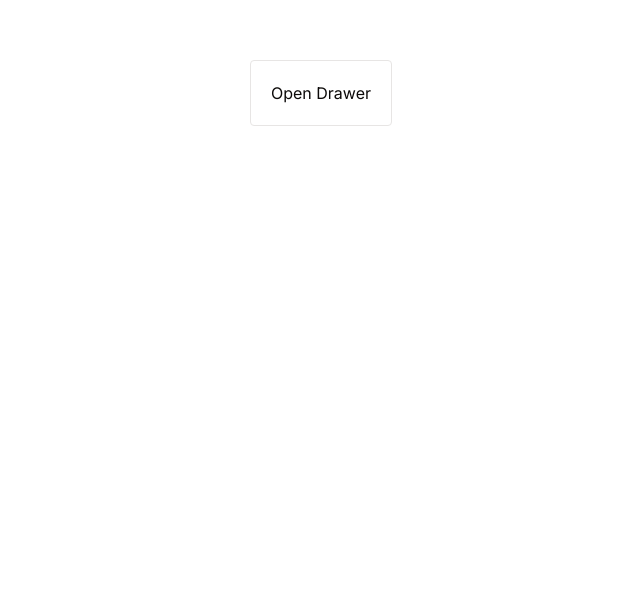
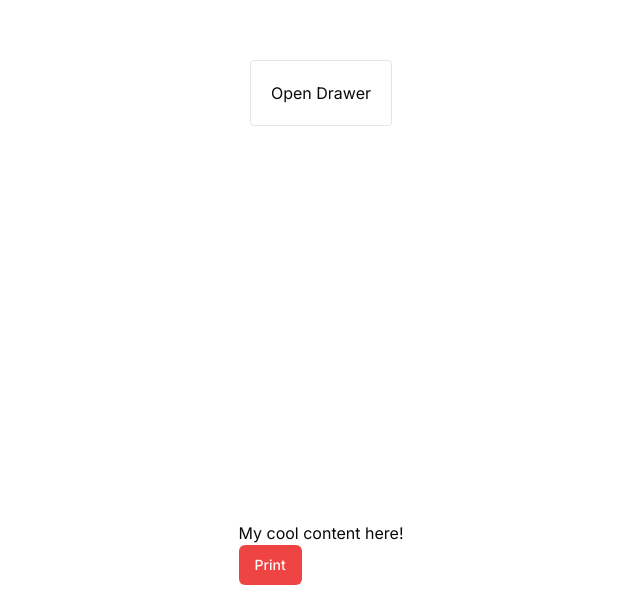
Before and after one commit to ifshad/shadcn-practise, a Next.js app: page / in a window 1280 px wide. Shown: the part 2711-3316 px from the top of the page, without its empty margins (319-959 px from the left). Before the commit the page ends 3224 px from the top, so only its background shows below. Built offline with nearby package versions, Linux system fonts and the light colour scheme.

Commit message:
delivery slip added

```diff
--- a/app/page.tsx
+++ b/app/page.tsx
@@ -2,9 +2,11 @@ import BinaryTree from "@/components/BinaryTree/page";
 import { CarouselDemo } from "@/components/CarouselDemo/CarouselDemo";
 import DropDown from "@/components/DropDown/page";
 import FlipCard from "@/components/FlipCard/page";
+import PrintSection from "@/components/PrintSection/page";
 import SideMenu from "@/components/SideMenu/page";
 
-export default function Home() {
+const Home = () => {
+
   return (
     <div className="flex flex-col gap-7 justify-center py-5 min-h-screen items-center">
       <CarouselDemo />
@@ -12,6 +14,8 @@ export default function Home() {
       <FlipCard />
       <DropDown />
       <SideMenu />
+      <PrintSection />
     </div>
   );
 }
+export default Home;
--- /dev/null
+++ b/components/DeliverySlip/page.tsx
@@ -0,0 +1,7 @@
+import React from "react";
+
+export const DeliverySlip = React.forwardRef<HTMLDivElement>((props, ref) => {
+  return <div ref={ref}>My cool content here!</div>;
+});
+
+DeliverySlip.displayName = "DeliverySlip";
--- /dev/null
+++ b/components/PrintSection/page.tsx
@@ -0,0 +1,25 @@
+"use client"
+
+import React, { useRef } from "react";
+import { useReactToPrint } from "react-to-print";
+import { DeliverySlip } from "../DeliverySlip/page";
+import { Button } from "../ui/button";
+
+const PrintSection: React.FC = () => {
+  const componentRef = useRef(null);
+  const handlePrint = useReactToPrint({
+    content: () => componentRef.current,
+  });
+  return (
+    <div>
+      <div>
+        <DeliverySlip ref={componentRef} />
+        <Button variant="destructive" onClick={handlePrint}>
+          Print
+        </Button>
+      </div>
+    </div>
+  );
+};
+
+export default PrintSection;
--- a/package.json
+++ b/package.json
@@ -18,6 +18,7 @@
     "next": "14.2.4",
     "react": "^18",
     "react-dom": "^18",
+    "react-to-print": "^2.15.1",
     "tailwind-merge": "^2.3.0",
     "tailwindcss-animate": "^1.0.7"
   },
```
Also changed, not shown: 1 other file (tests, documents, lock files or other folders).
